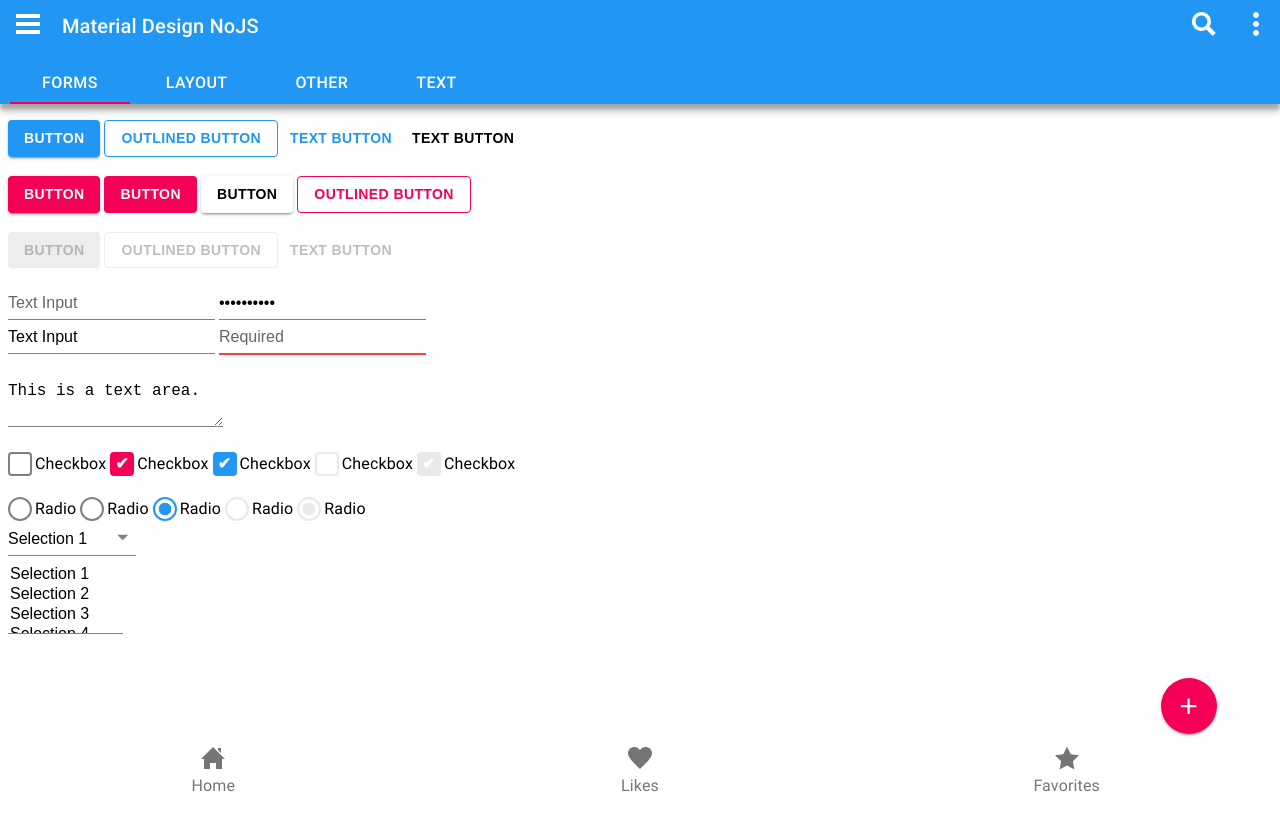
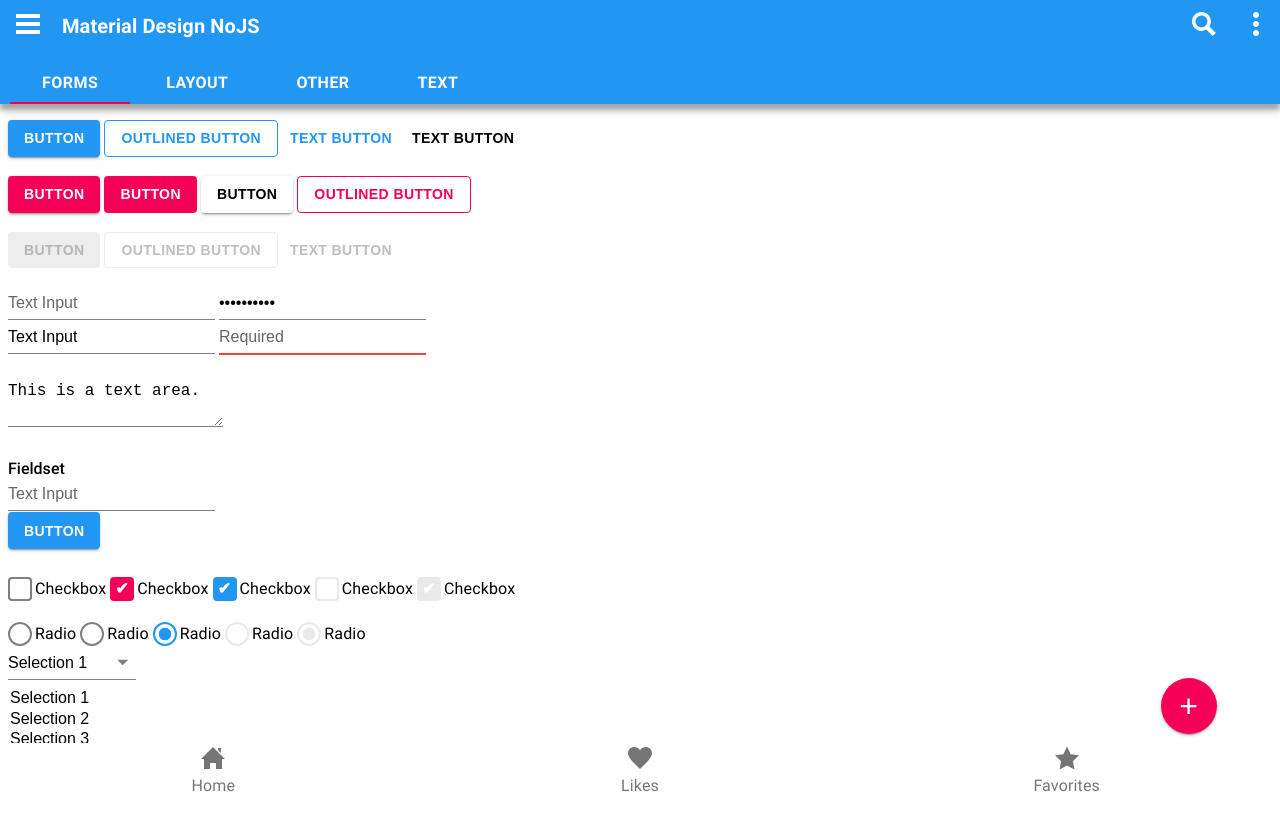
Before and after one commit to DanielHands008/Material-Design-NoJS, a plain HTML site: page index.html in a window 1280 px wide. Drawn offline with Linux system fonts and the light colour scheme.

Commit message:
Changed a few things.

```diff
--- a/components/app-bar.css
+++ b/components/app-bar.css
@@ -23,7 +23,7 @@
   line-height: 1.6;
   letter-spacing: 0.0075rem;
   margin: 10px;
-  font-weight: 500;
+  font-weight: 700;
   overflow: hidden;
   word-wrap: none;
 }
--- a/components/common.css
+++ b/components/common.css
@@ -284,6 +284,7 @@ code {
   font-size: .9rem;
   word-wrap: break-word;
   line-height: 1.5;
+  border: 1px solid #0001;
   border-left: 3px solid var(--primary-color);
   border-radius: 4px;
   overflow: auto;
@@ -294,6 +295,10 @@ code {
 
 samp {
   font-size: .9rem;
+  font-family: monospace;
+  background-color: #0001;
+  padding: 2px 6px;
+  border-radius: 4px;
 }
 
 kbd {
--- a/components/forms.css
+++ b/components/forms.css
@@ -2,6 +2,23 @@
   --checkbox-radio-color: var(--secondary-color);
   --button-color: var(--primary-color);
   --button-text-color: var(--on-primary-color);
+}
+
+fieldset {
+  display: inline;
+  border: none;
+  padding: 0px;
+  margin: .5rem 0px;
+}
+fieldset legend {
+  font-weight: 500;
+  margin: 0px;
+  padding: 0px;
+  width: 100%;
+
+}
+fieldset br {
+  margin: .75rem 0px;
 }
 
 input[type="date"],
--- a/components/tabs.css
+++ b/components/tabs.css
@@ -52,7 +52,7 @@
 }
 
 .tabs>label span {
-  font-weight: 500;
+  font-weight: 700;
   line-height: 1.75;
   letter-spacing: 0.02857em;
   text-transform: uppercase;
--- a/index.html
+++ b/index.html
@@ -138,6 +138,14 @@
       <br>
       <br>
       <textarea>This is a text area.</textarea>
+      <br>
+      <br>
+      <fieldset>
+        <legend>Fieldset</legend>
+        <input type="text" placeholder="Text Input" data-lpignore="true">
+        <br>
+        <button>Button</button>
+      </fieldset>
       <br>
       <br>
       <input type="checkbox" id="checkbox1"><label for="checkbox1">Checkbox</label>
```
Also changed, not shown: components/drawer.html (+13 -3 lines).
